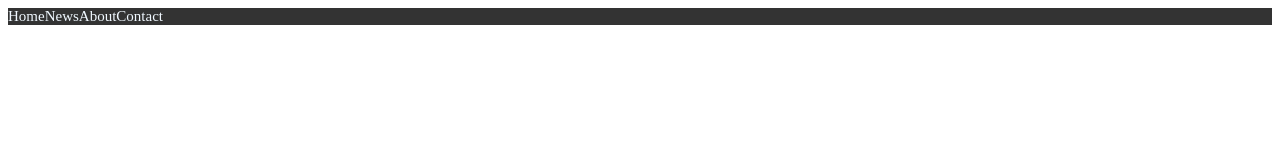
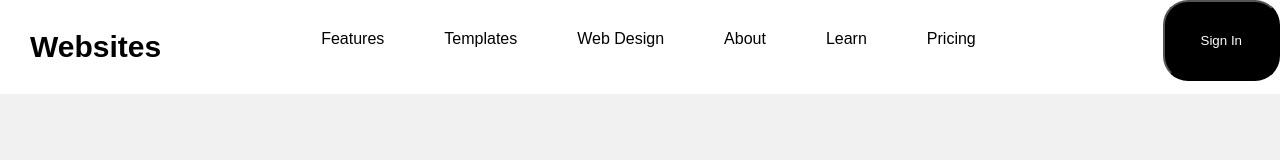
Before and after one commit to Sabinapraja15/Sabina1, a plain HTML site: page index.html in a window 1280 px wide. Drawn offline with Linux system fonts and the light colour scheme.

Commit message:
homepage

```diff
--- a/index.html
+++ b/index.html
@@ -2,16 +2,20 @@
 <html lang="en">
 <head>
     <meta charset="UTF-8">
-    <meta name="viewport" content="width=, initial-scale=1.0">
+    <meta name="viewport" content="width=device-width, initial-scale=1.0">
     <title>Document</title>
-    <link rel="stylesheet" href="style.css">
+    <link rel="stylesheet" href="./style.css">
 </head>
 <body>
-    <div class="navbar">
-        <a href="#home">Home</a>
-        <a href="#news">News</a>
-        <a href="#about">About</a>
-        <a href="#contact">Contact</a>
+    <div class="topnav">
+        <a href="#" class="special-nav">Websites</a>
+        <a href="#">Features</a>
+        <a href="#">Templates</a>
+        <a href="#">Web Design</a>
+        <a href="#">About</a>
+        <a href="#">Learn</a>
+        <a href="#">Pricing</a>
+        <button class="nav-button"><a href="#">Sign In</a></button>
     </div>
 </body>
 </html>
--- a/style.css
+++ b/style.css
@@ -1,15 +1,34 @@
+*{
+    box-sizing: border-box;
+    margin: 0%;
+}
 body{
-    padding: 0px;
+    font-family: Arial;
+    background-color: #f1f1f1;;
 }
-.navbar{
-    background-color:#333;
+.topnav{
+    background-color:white;
     overflow: hidden;
 }
-.navbar a{
+.topnav a{
 text-align: center;
 text-decoration: none;
-color: #f0f8ff;
+color:black;
 float: left;
-padding: 14px,16px;
-font-size:15px;
+padding: 30px;
 }
+.special-nav{
+    font-weight: bold;
+    margin-right:100px;
+    padding:20px;
+    font-size: 30px;
+}
+.nav-button{
+    background-color: black;
+    border-radius:25px;
+    float: right;
+}
+.nav-button a{
+color: white;
+
+}
```
